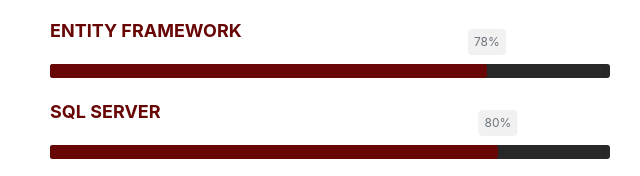
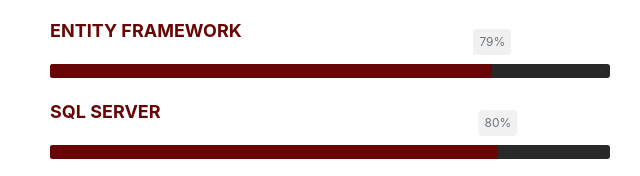
Before and after one commit to Vieira-9865/portfolio, a plain HTML site: page index.html in a window 1280 px wide. Shown: the part 3224-3400 px from the top of the page, 290-930 px from the left. Drawn offline with nearby package versions, Linux system fonts and the light colour scheme; a web font is replaced by a local one.

Commit message:
Update index.html

```diff
--- a/index.html
+++ b/index.html
@@ -165,7 +165,7 @@
                           <div class="skill">
                             <div data-aos="fade-left" class="skill-name">Entity Framework</div>
                             <div data-aos="fade-left" class="skill-bar">
-                              <div data-aos="fade-left" class="skill-per" per="78%" style="max-width:78%"></div>
+                              <div data-aos="fade-left" class="skill-per" per="79%" style="max-width:79%"></div>
                             </div>
                           </div>
                           <div class="skill">
```
